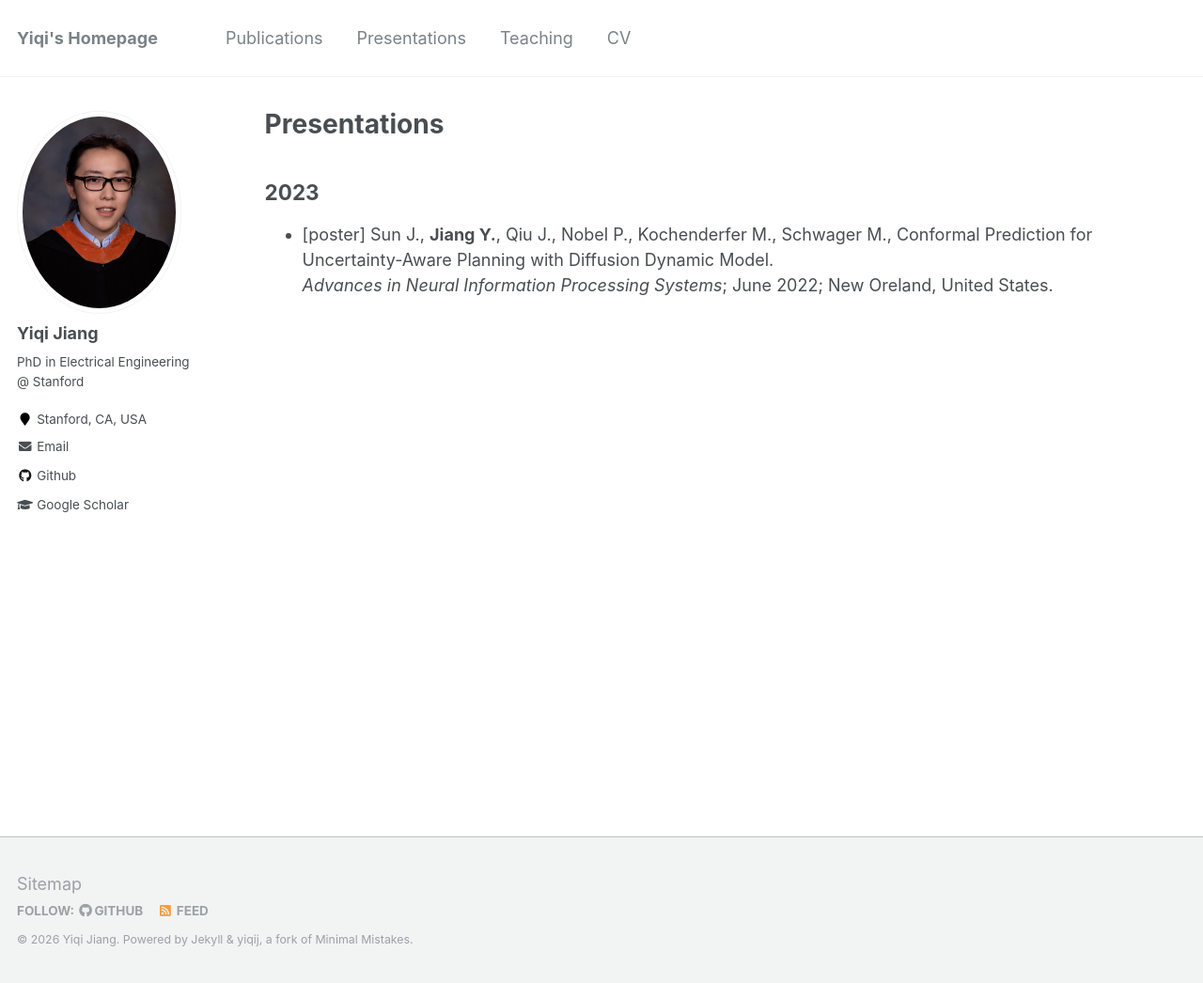
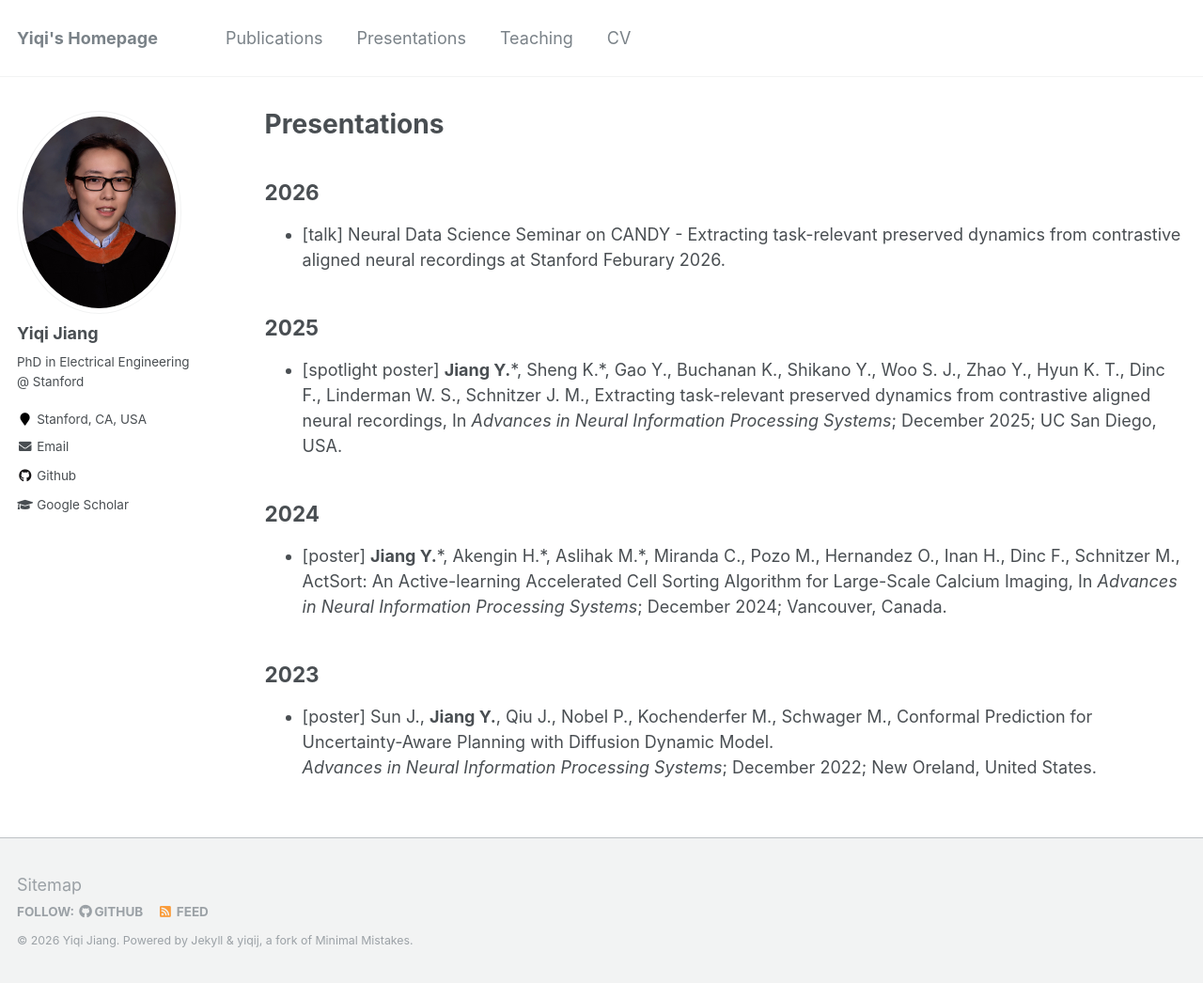
Before and after one commit to YiqiJ/yiqij.github.io, a Jekyll site: the page built from _pages/presentations.md, in a window 1280 px wide and 1046 px high. Shown: the whole window at 94% size. Built offline with Jekyll 4.4.1, drawn with Linux system fonts in a browser that asks for light colours.

Commit message:
Update presentations.md

```diff
--- a/_pages/presentations.md
+++ b/_pages/presentations.md
@@ -5,6 +5,15 @@ permalink: /presentations/
 author_profile: true
 ---
 
+## 2026
+- [talk] Neural Data Science Seminar on CANDY - Extracting task-relevant preserved dynamics from contrastive aligned neural recordings at Stanford Feburary 2026.
+
+## 2025
+- [spotlight poster] **Jiang Y.**\*, Sheng K.\*, Gao Y., Buchanan K., Shikano Y., Woo S. J., Zhao Y., Hyun K. T., Dinc F., Linderman W. S., Schnitzer J. M., Extracting task-relevant preserved dynamics from contrastive aligned neural recordings, In *Advances in Neural Information Processing Systems*; December 2025; UC San Diego, USA.
+
+## 2024
+- [poster] **Jiang Y.**\*, Akengin H.\*, Aslihak M.\*,  Miranda C., Pozo M., Hernandez O., Inan H., Dinc F., Schnitzer M., ActSort: An Active-learning Accelerated Cell Sorting Algorithm for Large-Scale Calcium Imaging, In *Advances in Neural Information Processing Systems*; December 2024; Vancouver, Canada.
+
 ## 2023
 - [poster] Sun J., **Jiang Y.**, Qiu J., Nobel P., Kochenderfer M., Schwager M., Conformal Prediction for Uncertainty-Aware Planning with Diffusion Dynamic Model.
-*Advances in Neural Information Processing Systems*; June 2022; New Oreland, United States.
+*Advances in Neural Information Processing Systems*; December 2022; New Oreland, United States.
```
